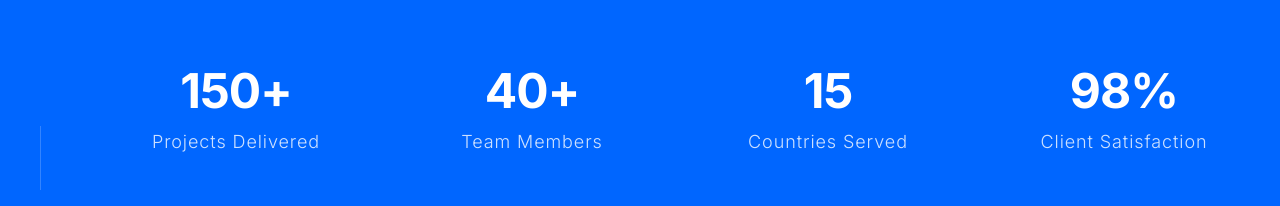
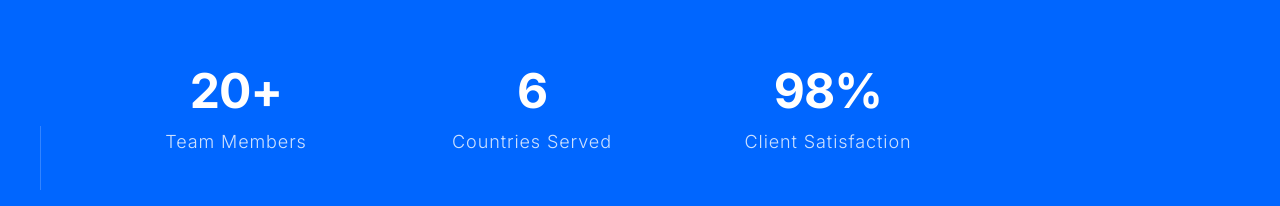
Before and after one commit to RaphaelWright/tsaonline, a Next.js app: page / in a window 1280 px wide. Both pictures are taken after a click on the button 40 px from the left and 382 px from the top of the page. Shown: the part 562-768 px from the top of the page. Built offline with nearby package versions, Linux system fonts and the light colour scheme.

Commit message:
Update AboutPage.tsx

```diff
--- a/components/AboutPage.tsx
+++ b/components/AboutPage.tsx
@@ -86,9 +86,9 @@ export function AboutPage({ onNavigate }: AboutPageProps) {
   ];
 
   const stats = [
-    { number: '150+', label: 'Projects Delivered' },
-    { number: '40+', label: 'Team Members' },
-    { number: '15', label: 'Countries Served' },
+
+    { number: '20+', label: 'Team Members' },
+    { number: '6', label: 'Countries Served' },
     { number: '98%', label: 'Client Satisfaction' },
   ];
 
```
